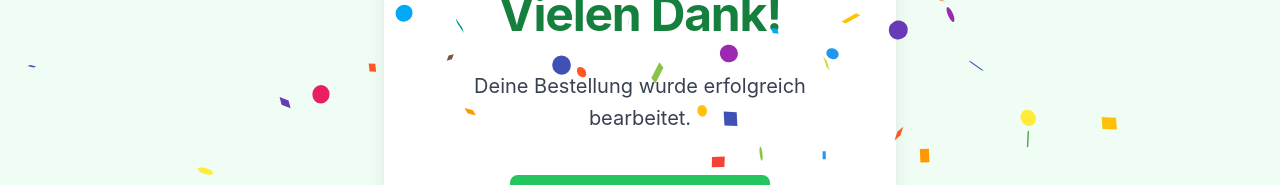
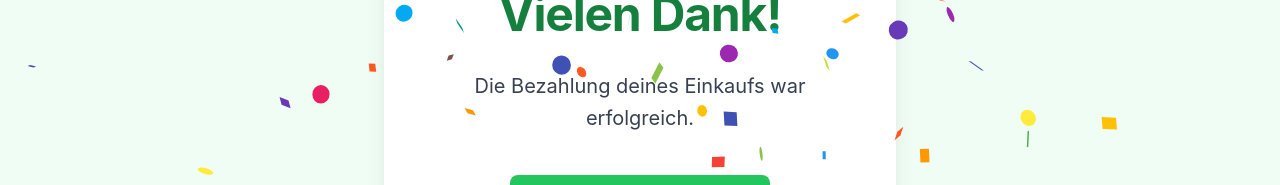
Before and after one commit to SE-2-Wuhler/cash-register-system-frontend, a React (Create React App) app: page /sco/complete in a window 1280 px wide. Shown: the part 260-445 px from the top of the page. Built offline with nearby package versions, Linux system fonts and the light colour scheme.

Commit message:
Ändere den Bestellabschluss-Text in der Complete-Komponente für mehr Klarheit

```diff
--- a/src/views/sco/complete/Complete.js
+++ b/src/views/sco/complete/Complete.js
@@ -109,7 +109,7 @@ function Complete() {
                 <div className="bg-white rounded-2xl shadow-xl p-16 max-w-lg w-full mx-auto text-center">
                     <h1 className="text-5xl font-bold mb-8 text-green-700 tracking-tight">Vielen Dank!</h1>
                     <p className="text-xl text-gray-700 mb-10 leading-relaxed">
-                        Deine Bestellung wurde erfolgreich bearbeitet.
+                        Die Bezahlung deines Einkaufs war erfolgreich.
                     </p>
                     <div className="mb-8">
                         <button
```
